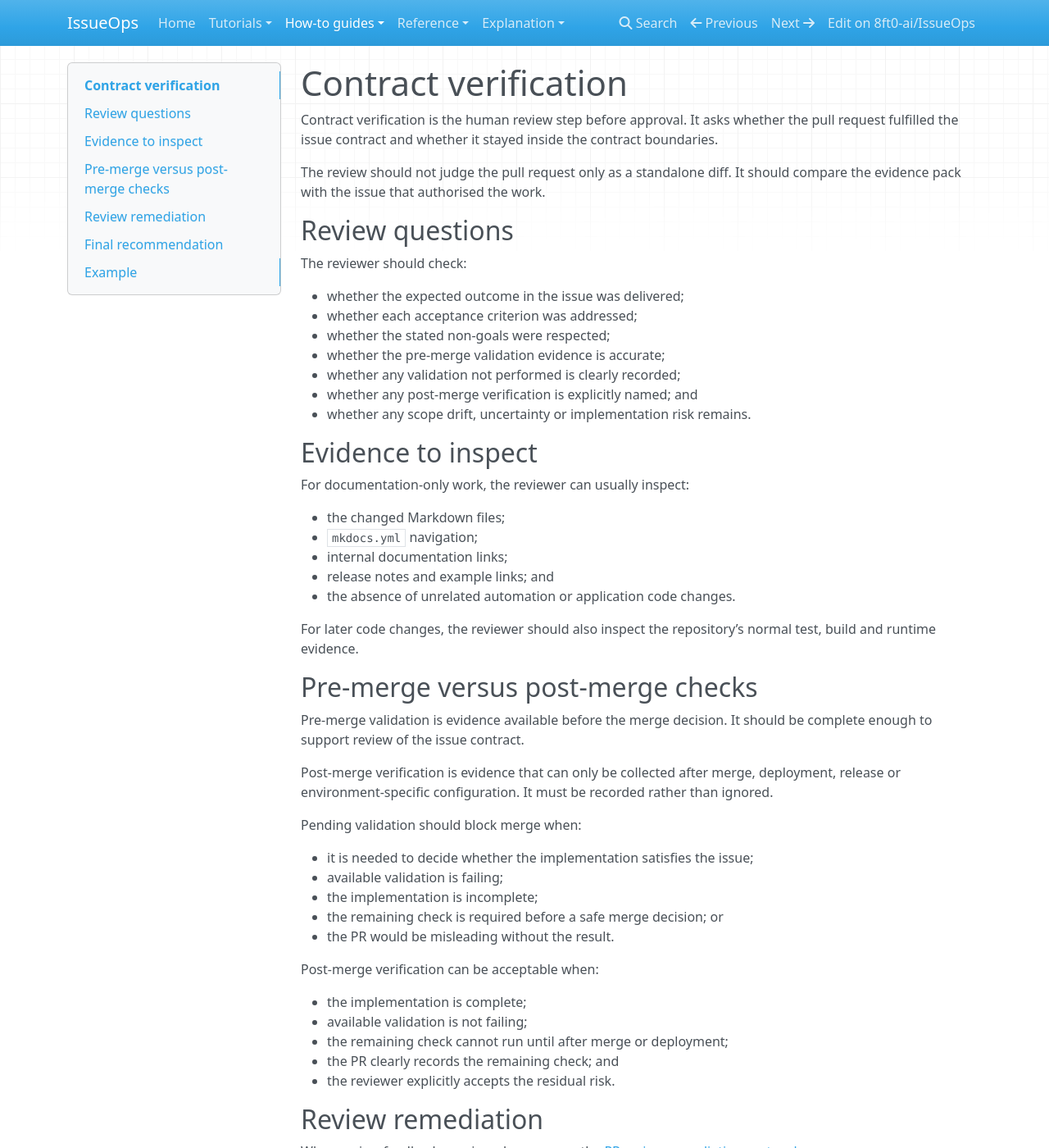
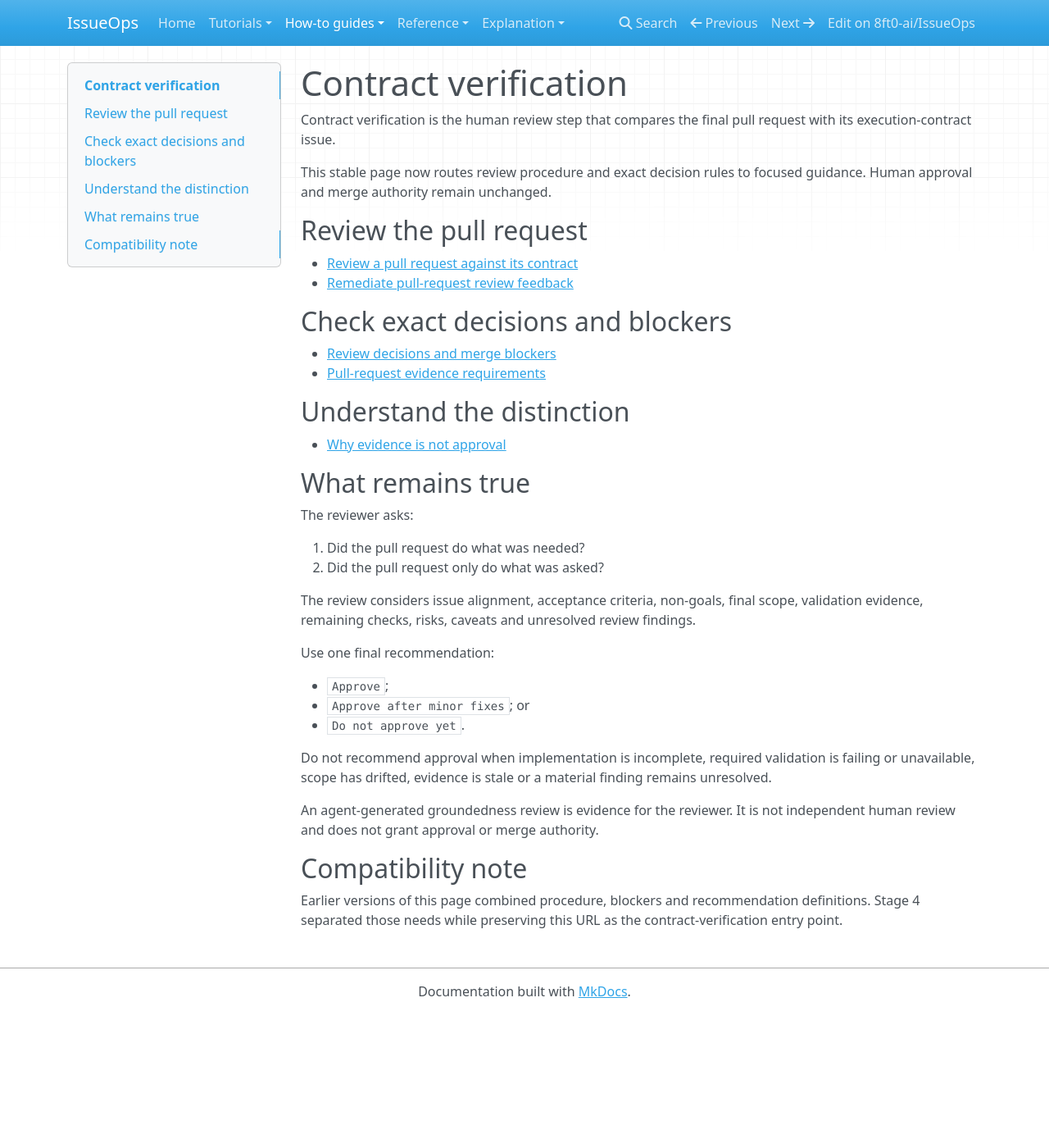
Before and after one commit to 8ft0-ai/IssueOps, an MkDocs documentation site: the page built from docs/contract-verification.md, in a window 1280 px wide and 1400 px high. Shown: the whole window at 82% size. Built offline with MkDocs 1.6.1, drawn with Linux system fonts in a browser that asks for light colours; nearby versions of some CDN libraries; some of the changed text lies outside the part shown.

Commit message:
Turn contract verification into a focused compatibility entry

```diff
--- a/docs/contract-verification.md
+++ b/docs/contract-verification.md
@@ -1,77 +1,42 @@
 # Contract verification
 
-Contract verification is the human review step before approval. It asks whether the pull request fulfilled the issue contract and whether it stayed inside the contract boundaries.
+Contract verification is the human review step that compares the final pull request with its execution-contract issue.
 
-The review should not judge the pull request only as a standalone diff. It should compare the evidence pack with the issue that authorised the work.
+This stable page now routes review procedure and exact decision rules to focused guidance. Human approval and merge authority remain unchanged.
 
-## Review questions
+## Review the pull request
 
-The reviewer should check:
+- [Review a pull request against its contract](how-to/review-pr-against-contract.md)
+- [Remediate pull-request review feedback](how-to/remediate-review-feedback.md)
 
-- whether the expected outcome in the issue was delivered;
-- whether each acceptance criterion was addressed;
-- whether the stated non-goals were respected;
-- whether the pre-merge validation evidence is accurate;
-- whether any validation not performed is clearly recorded;
-- whether any post-merge verification is explicitly named; and
-- whether any scope drift, uncertainty or implementation risk remains.
+## Check exact decisions and blockers
 
-## Evidence to inspect
+- [Review decisions and merge blockers](reference/review-decisions-and-merge-blockers.md)
+- [Pull-request evidence requirements](reference/pr-evidence-requirements.md)
 
-For documentation-only work, the reviewer can usually inspect:
+## Understand the distinction
 
-- the changed Markdown files;
-- `mkdocs.yml` navigation;
-- internal documentation links;
-- release notes and example links; and
-- the absence of unrelated automation or application code changes.
+- [Why evidence is not approval](explanation/pr-evidence-and-approval.md)
 
-For later code changes, the reviewer should also inspect the repository’s normal test, build and runtime evidence.
+## What remains true
 
-## Pre-merge versus post-merge checks
+The reviewer asks:
 
-Pre-merge validation is evidence available before the merge decision. It should be complete enough to support review of the issue contract.
+1. Did the pull request do what was needed?
+2. Did the pull request only do what was asked?
 
-Post-merge verification is evidence that can only be collected after merge, deployment, release or environment-specific configuration. It must be recorded rather than ignored.
-
-Pending validation should block merge when:
-
-- it is needed to decide whether the implementation satisfies the issue;
-- available validation is failing;
-- the implementation is incomplete;
-- the remaining check is required before a safe merge decision; or
-- the PR would be misleading without the result.
-
-Post-merge verification can be acceptable when:
-
-- the implementation is complete;
-- available validation is not failing;
-- the remaining check cannot run until after merge or deployment;
-- the PR clearly records the remaining check; and
-- the reviewer explicitly accepts the residual risk.
-
-## Review remediation
-
-When review feedback requires changes, use the [PR review remediation protocol](review-remediation.md).
-
-The final review should consider the remediated PR state, including any updated validation evidence, scope changes, caveats or remaining checks.
-
-If remediation was material, check that the PR body or a clearly labelled remediation evidence comment reflects the final state. Reviewers should not have to reconstruct the final evidence from commits and review threads alone.
-
-Do not recommend approval if remediation is incomplete, available validation is failing, material remediation evidence is stale or the final PR no longer satisfies the issue contract.
-
-## Final recommendation
+The review considers issue alignment, acceptance criteria, non-goals, final scope, validation evidence, remaining checks, risks, caveats and unresolved review findings.
 
 Use one final recommendation:
 
-- Approve
-- Approve after minor fixes
-- Do not approve yet
+- `Approve`;
+- `Approve after minor fixes`; or
+- `Do not approve yet`.
 
-Approval should be grounded in evidence. If validation is incomplete in a way that prevents the reviewer from deciding whether the issue was satisfied, the recommendation should not be approval.
+Do not recommend approval when implementation is incomplete, required validation is failing or unavailable, scope has drifted, evidence is stale or a material finding remains unresolved.
 
-If the only remaining check is legitimate post-merge verification, the recommendation may be approval, but the review should say what still needs to be verified after merge.
+An agent-generated groundedness review is evidence for the reviewer. It is not independent human review and does not grant approval or merge authority.
 
-## Example
+## Compatibility note
 
-See the [example contract verification](examples/contract-verification-example.md) page for a small evidence-pack review.
+Earlier versions of this page combined procedure, blockers and recommendation definitions. Stage 4 separated those needs while preserving this URL as the contract-verification entry point.
```
